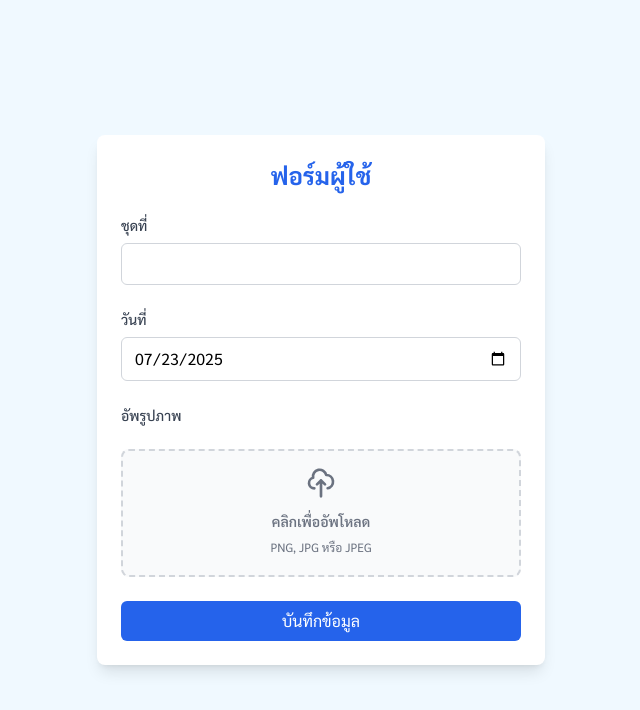
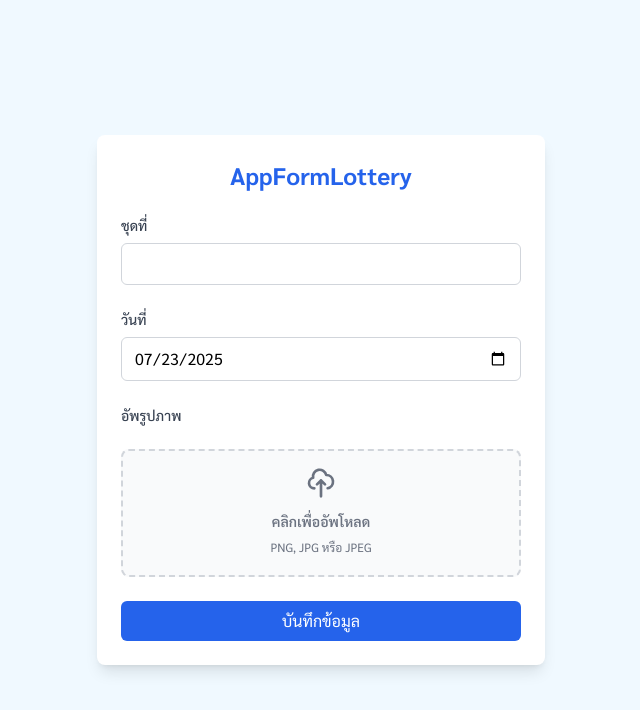
Before and after one commit to KaoPGM2025/lotterry2025, a plain HTML site: page index.html in a window 1280 px wide. Shown: the whole page, without its empty margins (319-959 px from the left). Drawn offline with nearby package versions, Linux system fonts and the light colour scheme.

Commit message:
Update index.html

```diff
--- a/index.html
+++ b/index.html
@@ -29,7 +29,7 @@
 <body>
     <div class="min-h-screen flex items-center justify-center p-4">
         <div class="bg-white rounded-lg shadow-lg p-6 w-full max-w-md">
-            <h1 class="text-2xl font-bold text-center text-blue-600 mb-6">ฟอร์มผู้ใช้</h1>
+            <h1 class="text-2xl font-bold text-center text-blue-600 mb-6">AppFormLottery</h1>
 
             <form id="userForm" class="space-y-6">
                 <div class="space-y-2">
```
